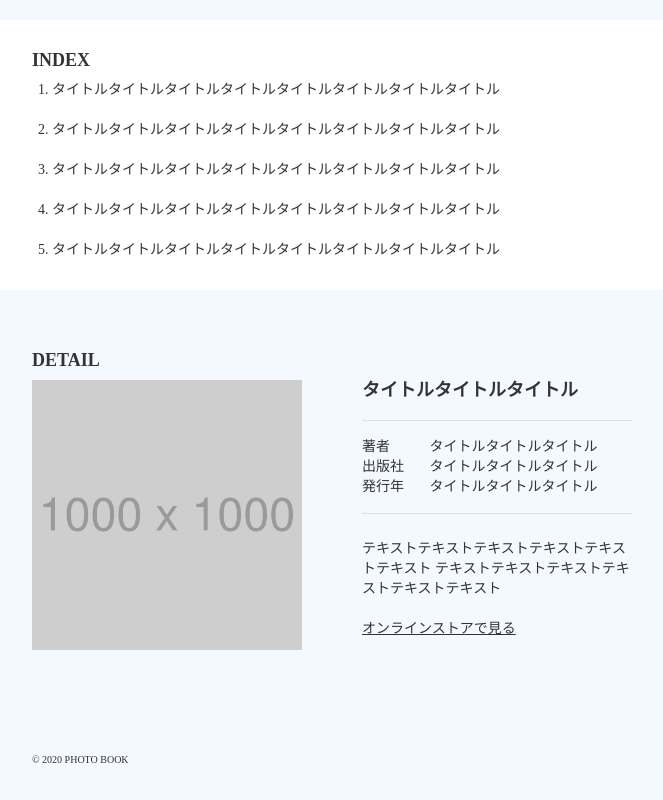
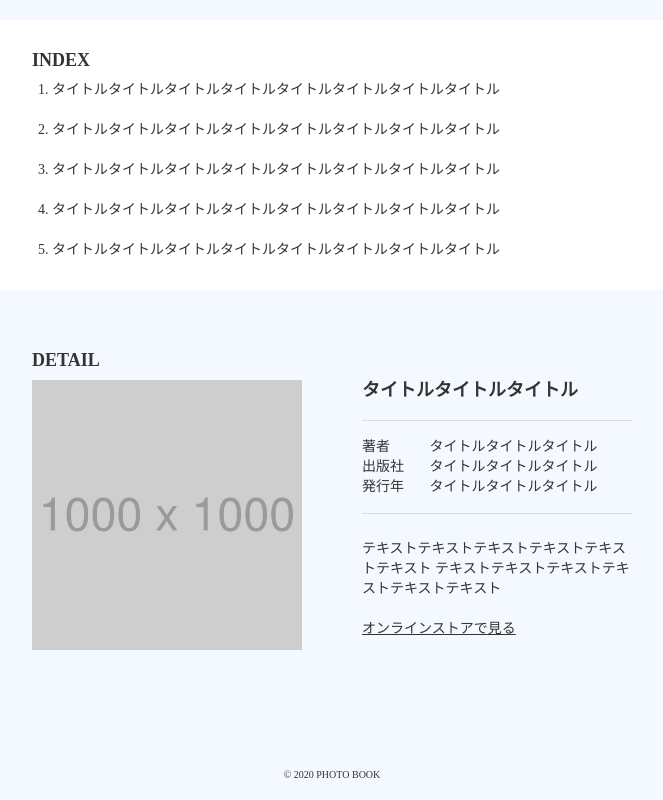
Before and after one commit to samanosuke-akechi/codestep, a plain HTML site: page introduction/photo-site-1/index.html in a window 1280 px wide. Shown: the part 540-1340 px from the top of the page, without its empty margins (308-971 px from the left). Before the commit the page ends 1310 px from the top, so only its background shows below. Drawn offline with Linux system fonts and the light colour scheme.

Commit message:
フッターのスタイリング

```diff
--- a/introduction/photo-site-1/style.css
+++ b/introduction/photo-site-1/style.css
@@ -133,6 +133,13 @@ img {
 }
 /* /Detail */
 
+/* フッター */
+#footer {
+  padding: 15px 0;
+  text-align: center;
+}
+/* フッター */
+
 /* レスポンシブ */
 @media screen and (max-width: 1024px) {
   .inner {
```
